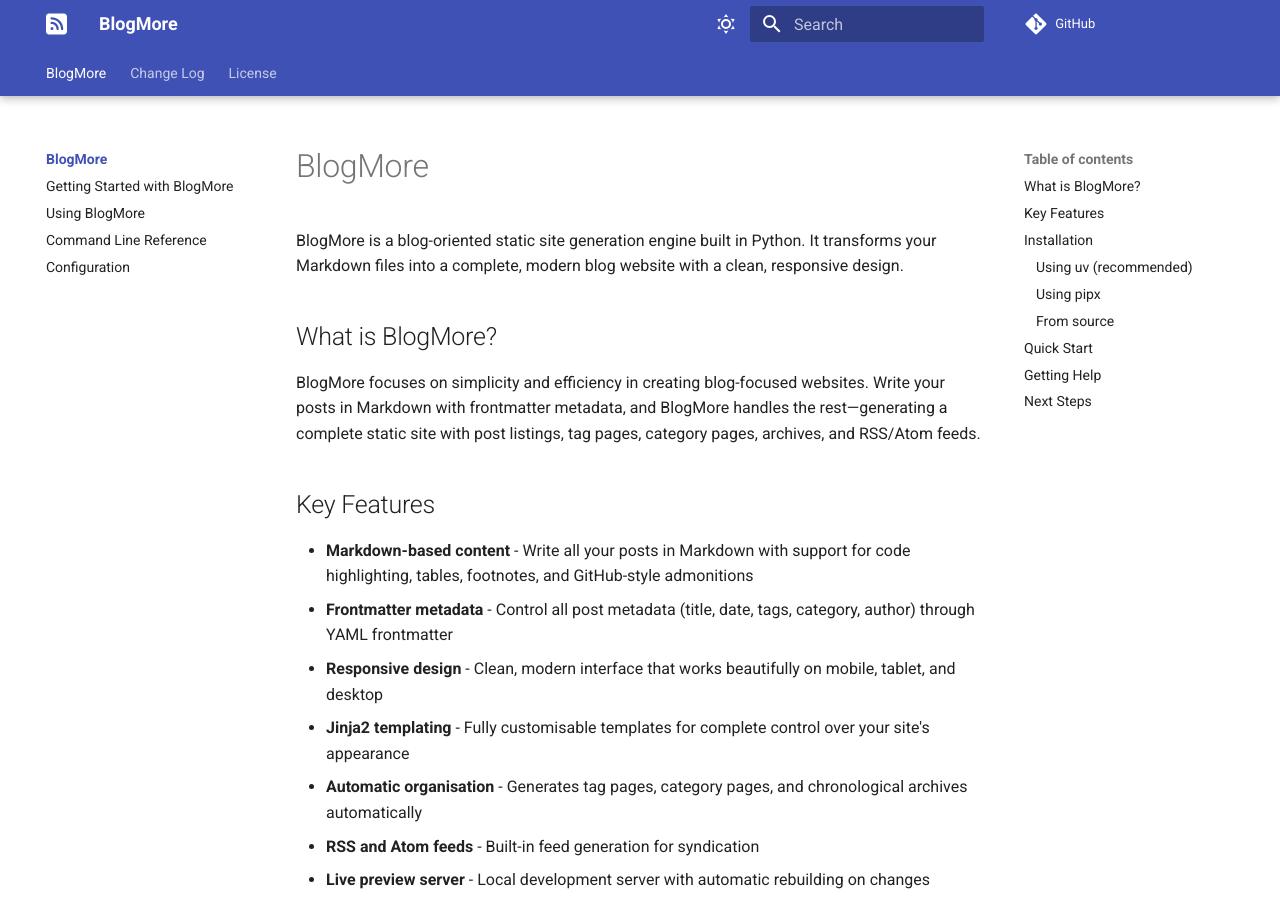
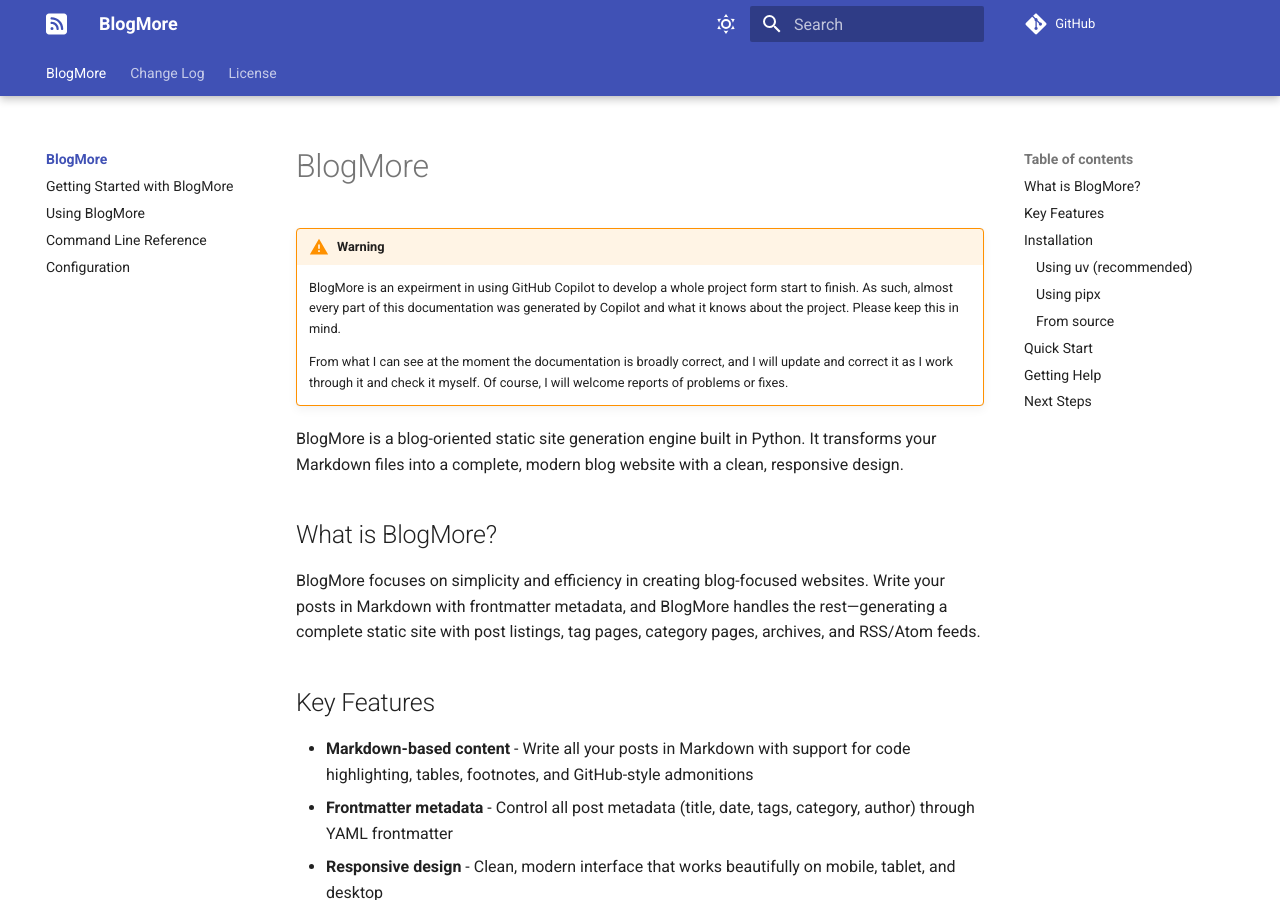
Before and after one commit to davep/blogmore, an MkDocs documentation site: the page built from docs/index.md, in a window 1280 px wide and 900 px high. Built offline with MkDocs 1.6.1 and Material for MkDocs 9.7.7, drawn with Linux system fonts in a browser that asks for light colours; comment, search, counter and statistics services are not loaded.

Commit message:
Add a warning that this is all AI-generated

```diff
--- a/docs/index.md
+++ b/docs/index.md
@@ -1,4 +1,10 @@
 # BlogMore
+
+!!! warning
+
+    BlogMore is an expeirment in using GitHub Copilot to develop a whole project form start to finish. As such, almost every part of this documentation was generated by Copilot and what it knows about the project. Please keep this in mind.
+
+    From what I can see at the moment the documentation is broadly correct, and I will update and correct it as I work through it and check it myself. Of course, I will welcome reports of problems or fixes.
 
 BlogMore is a blog-oriented static site generation engine built in Python. It transforms your Markdown files into a complete, modern blog website with a clean, responsive design.
 
```
